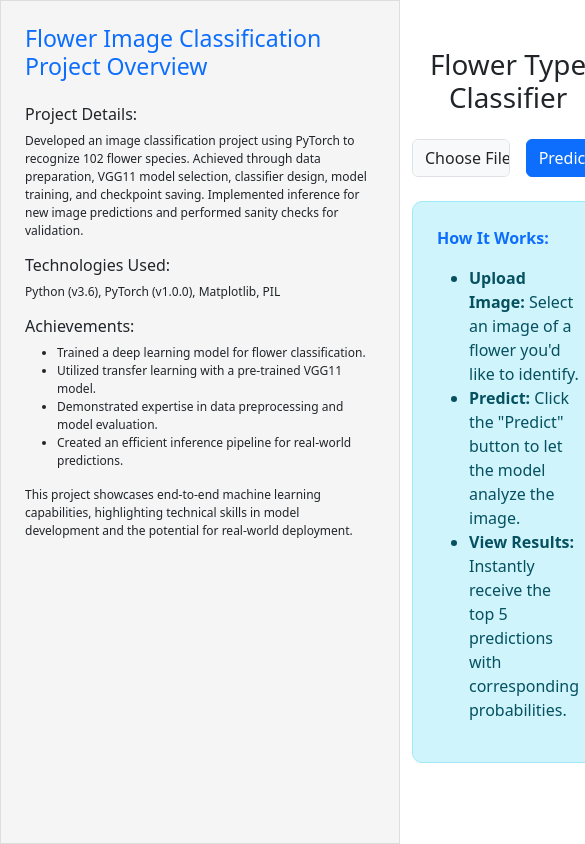
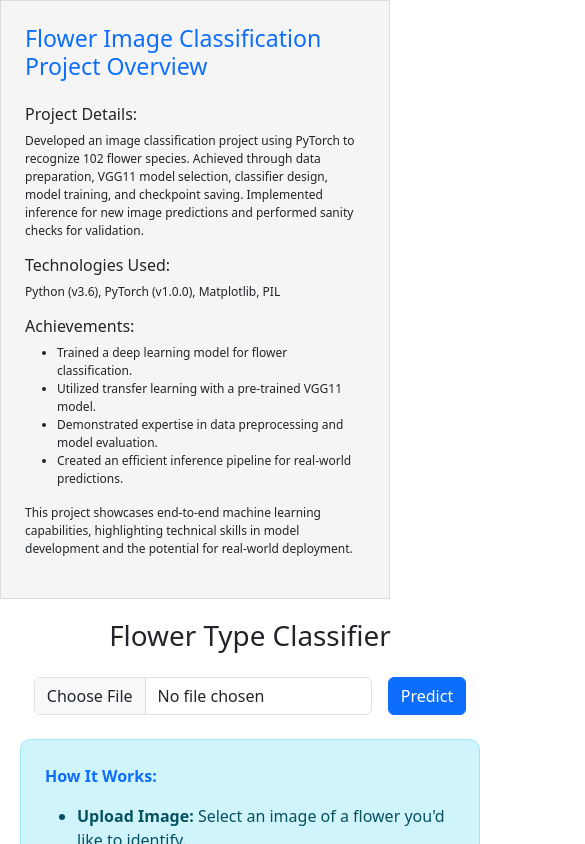
Before and after one commit to hebahiari/flower-classifier, a React (Create React App) app in the folder client/: page / in a window 390 px wide. Shown: the top 844 px of the page, 585 px wide, since content can reach past the window. Built offline with nearby package versions, Linux system fonts and the light colour scheme; what chartjs-plugin-datalabels would draw is missing.

Commit message:
updated layout for mobile screens

```diff
--- a/client/src/ImageUpload.css
+++ b/client/src/ImageUpload.css
@@ -5,21 +5,25 @@
   height: 100vh;
 }
 
-.prediction-box{
-    margin-left: 400px;
+.prediction-box {
+  min-width: 500px;
+  display: flex;
+  flex-direction: column;
+  align-items: center;
+  justify-content: center;
+  flex-grow: 1;
+  padding: 20px;
+
 }
 
 .description-box {
   background-color: #f5f5f5;
   padding: 25px;
-    width: 400px;
-    height: 100vw;
+width: 100vw;
   border: 1px solid #ddd;
   text-align: left;
   font-size: 12px;
-    height: 100vh;
   overflow-y: auto;
-    position: fixed;
 }
 
 .selected-image-container {
@@ -36,3 +40,21 @@
 li {
   padding-inline-start: 0;
 }
+
+
+
+@media (min-width: 950px) {
+.description-box{
+    min-width: 400px;
+    width: 400px;
+}
+.data{
+max-width: 500px;
+}
+}
+
+@media (min-width: 1200px) {
+.data{
+max-width: 100%;
+}
+}
--- a/client/src/ImageUpload.js
+++ b/client/src/ImageUpload.js
@@ -42,7 +42,7 @@ const ImageUpload = () => {
   };
 
   return (
-    <div className="container-fluid d-flex flex-row justify-content-start  main-container p-0">
+    <div className="container-fluid d-flex flex-row flex-wrap justify-content-start main-container p-0">
       <div className="description-box p-4">
         <h3 className="text-primary mb-4">Flower Image Classification Project Overview</h3>
 
@@ -69,7 +69,7 @@ const ImageUpload = () => {
         </p>
       </div>
 
-      <div className="container mt-5 text-center prediction-box mb-5">
+      <div className="prediction-box text-center">
         <h1 className="mb-4">Flower Type Classifier</h1>
 
         {/* Form for file upload and prediction */}
@@ -82,7 +82,7 @@ const ImageUpload = () => {
           {uploadWarning && <p className="text-danger">Please upload an image first.</p>}
 
         {/* Display selected image and prediction results */}
-        <div className="d-flex flex-wrap justify-content-center gap-3">
+        <div className="data d-flex flex-wrap justify-content-center gap-3">
           {!predictions && (
             <div className="alert alert-info p-4" style={{ textAlign: "left", maxWidth: "500px", borderRadius: "10px" }}>
               <p>
```
Lines whose indentation alone changed are shown as unchanged.
